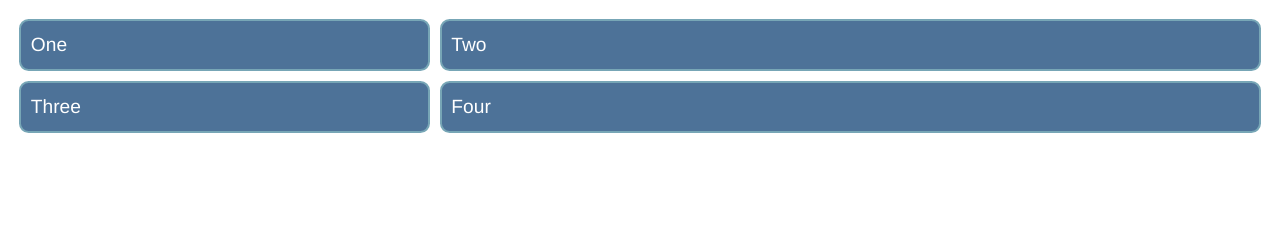
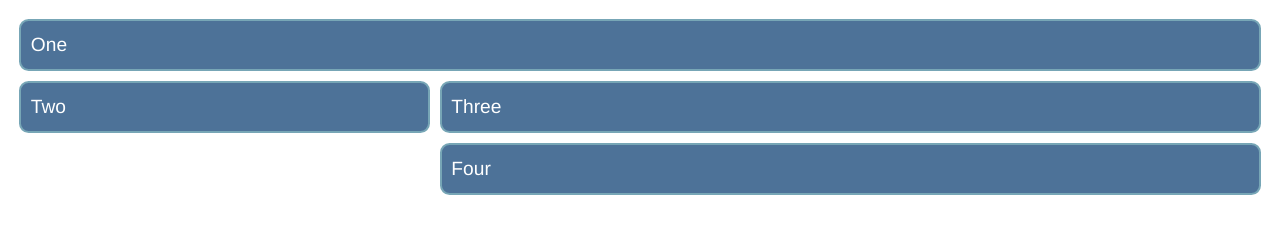
Before and after one commit to matheus4lves/mdn-grids, a plain HTML site: page src/task-3.html in a window 1280 px wide. Drawn offline with Linux system fonts and the light colour scheme.

Commit message:
Complete the third task

```diff
--- a/src/styles/styles-3.css
+++ b/src/styles/styles-3.css
@@ -18,4 +18,24 @@ body {
   display: grid;
   grid-template-columns: 1fr 2fr;
   gap: 10px;
+  grid-template-areas:
+    "header header"
+    "side-nav content"
+    ". footer";
 }
+
+.one {
+  grid-area: header;
+}
+
+.two {
+  grid-area: side-nav;
+}
+
+.three {
+  grid-area: content;
+}
+
+.four {
+  grid-area: footer;
+}
```
